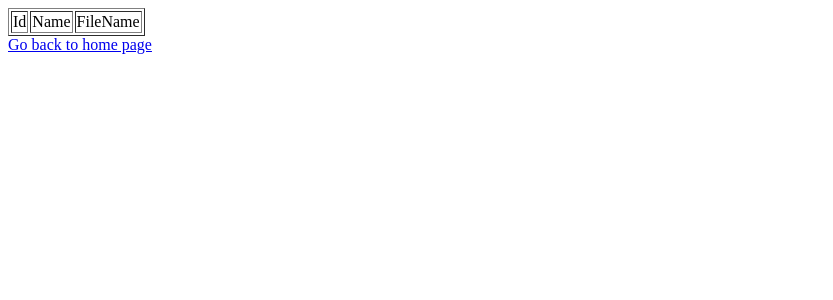
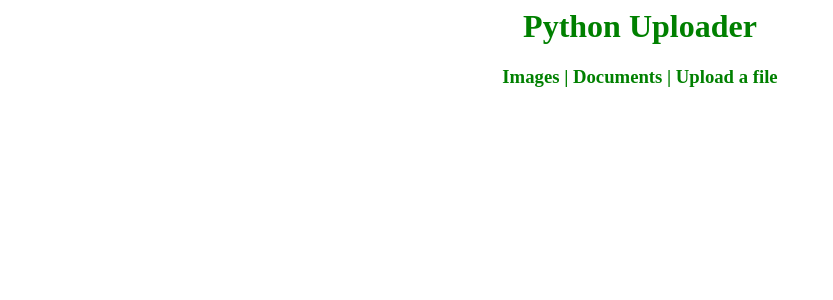
Before and after one commit to AidanEgan/Python_Upload, a Flask app: page /images in a window 1280 px wide. Shown: the top 300 px of the page, without its empty margins (0-833 px from the left). Run offline with Flask 2, Linux system fonts and the light colour scheme; data that the repository does not hold is empty.

Commit message:
Update images.html

```diff
--- a/templates/images.html
+++ b/templates/images.html
@@ -1,24 +1,24 @@
 <head>
-
+<title> View Images </title>
+<link rel="stylesheet" type="text/css" href="{{ url_for('static', filename='fileStyle.css') }}">
 </head>
 <body>
-<table border = 1>
-   <thead>
-      <td>Id</td>
-      <td>Name</td>
-      <td>FileName</td>
-   </thead>
-
+  <div id = "top">
+    <h1> <a href="/"> Python Uploader </a> </h1>
+    <h3> <a href="/images"> Images</a> | <a href="/documents"> Documents </a> | <a href="/upload"> Upload a file </a> </h3>
+  </div>
+  <div id="main">
    {% for row in rows %}
-      <tr>
-         <td>{{loop.index}}</td>
-         <td>{{row["name"]}}</td>
-         <td>
-           <a href="{{ url_for('static', filename='images/'+ row["FileName"]) }}">{{ row["FileName"] }}</a>
-         </td>
-      </tr>
+      <a href="{{ url_for('static', filename='images/'+ row["FileName"]) }}">
+        <div id=image>
+          <img src="{{ url_for('static', filename='images/'+ row["FileName"]) }}" height=87.5px></img>
+        </div>
+      <div id="rows">
+         <span id="rowName"> {{row["name"]}} </span>
+         <br>
+         [ <span id="fileName"> {{ row["FileName"] }} </span> ]
+      </div>
+      </a>
    {% endfor %}
-</table>
-
-<a href = "/">Go back to home page</a>
+  </div>
 </body>
```
